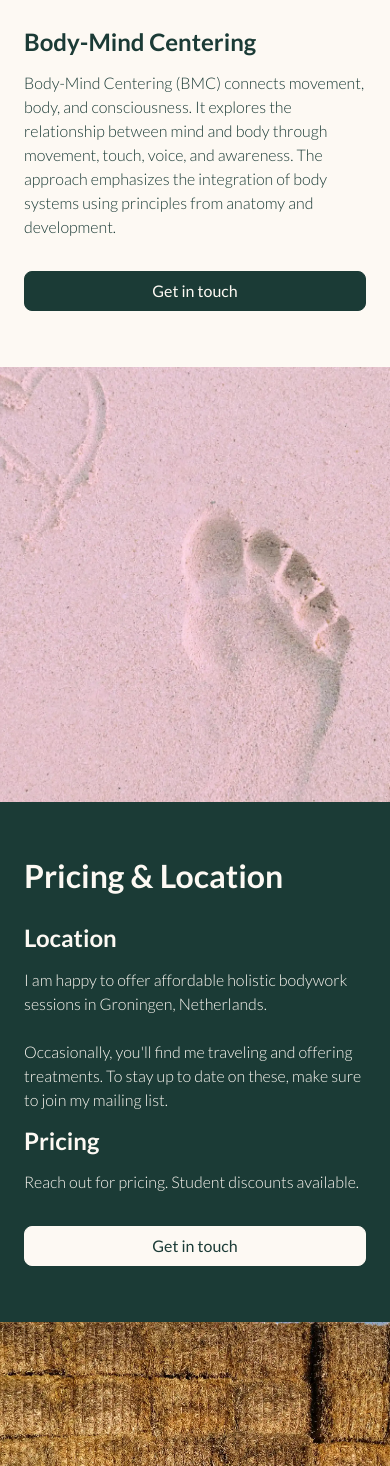
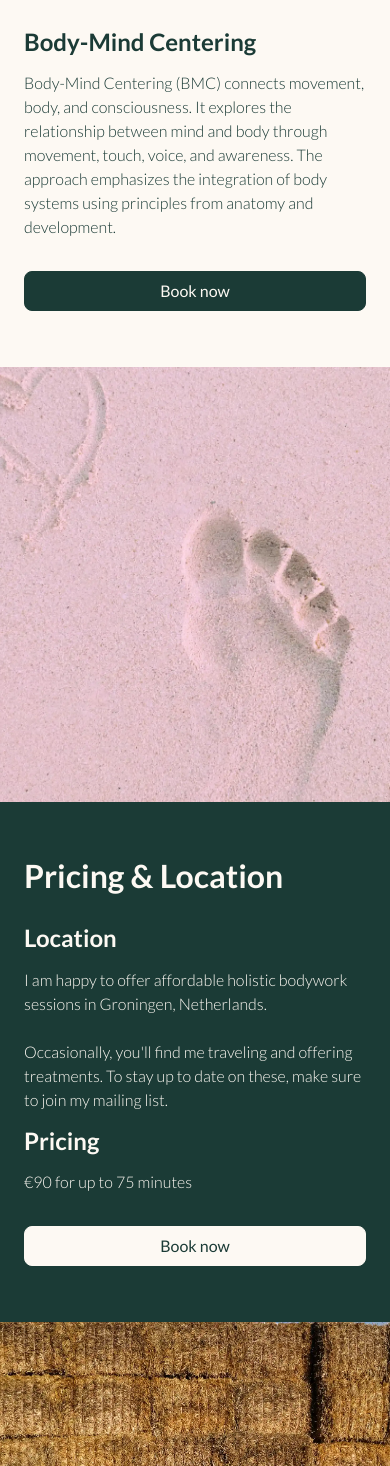
Before and after one commit to Ahureau/dafnabyoga, a website built with webpack: page src/bodywork.html in a window 390 px wide. Shown: the part 1501-2967 px from the top of the page. Built offline with nearby package versions, Linux system fonts and the light colour scheme.

Commit message:
Revisions to pricing and phone

```diff
--- a/src/bodywork.html
+++ b/src/bodywork.html
@@ -51,8 +51,8 @@
             <p>
               Body-Mind Centering (BMC) connects movement, body, and consciousness. It explores the relationship between mind and body through movement, touch, voice, and awareness. The approach emphasizes the integration of body systems using principles from anatomy and development.            </p>
           </div>
-          <a href="contact" class="button greenButton">
-            Get in touch
+          <a href="https://calendly.com/dafnab-yoga/holistic-bodywork-sessions-groningen" class="button greenButton" target="_blank" rel="noopener noreferrer">
+            Book now
           </a>
         </div>
         <div class="decorativeImage">
@@ -81,11 +81,11 @@
                 Pricing
               </h3>
               <p>
-                Reach out for pricing. Student discounts available.
+                €90 for up to 75 minutes
               </p>
             </div>
-            <a href="contact" class="button beigeButton">
-              Get in touch
+            <a href="https://calendly.com/dafnab-yoga/holistic-bodywork-sessions-groningen" target="_blank" rel="noopener noreferrer" class="button beigeButton">
+              Book now
             </a>
           </div>
         </div>
```
Also changed, not shown: src/about.html (+1 -1 lines), src/contact.html (+2 -6 lines), src/yoga.html (+2 -2 lines), dist/about.html, dist/bodywork.html, dist/contact.html, dist/yoga.html.
